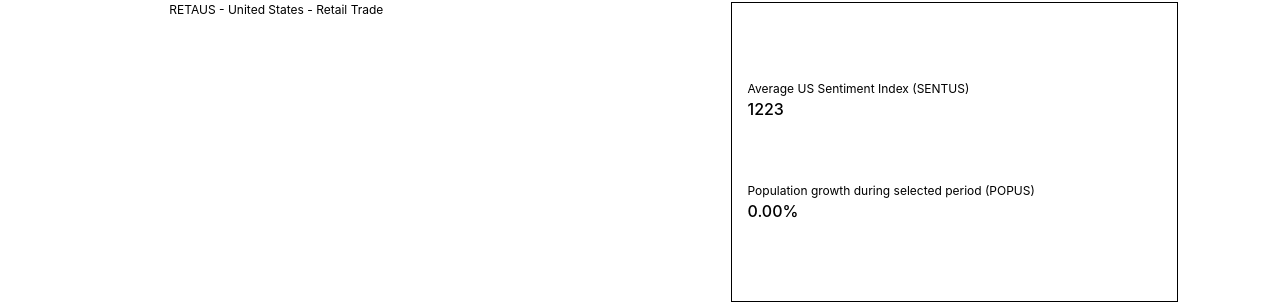
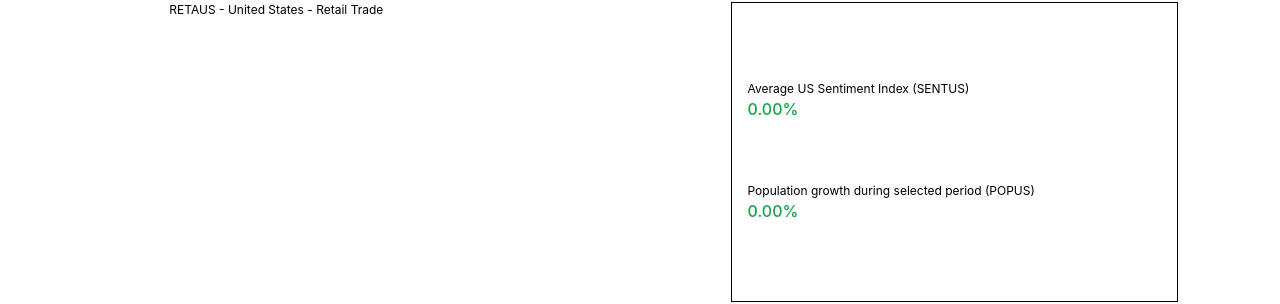
Before and after one commit to MaaviaAsghar4/economic-dashboard-app, a Next.js app: page / in a window 1280 px wide. Shown: the part 484-788 px from the top of the page. Built offline with nearby package versions, Linux system fonts and the light colour scheme; no server answers.

Commit message:
added sentus data

```diff
--- a/components/molucules/StatsContainer.tsx
+++ b/components/molucules/StatsContainer.tsx
@@ -9,7 +9,13 @@ const StatsContainer = ({ statsTitle, stats }: StatsContainerProps) => {
   return (
     <div>
       <p className="text-xs">{statsTitle}</p>
-      <h4 className="text-base font-medium">{stats}</h4>
+      <h4
+        className={`text-base font-medium ${
+          stats.includes("-") ? "text-red-600" : "text-green-600"
+        }`}
+      >
+        {stats}
+      </h4>
     </div>
   );
 };
--- a/components/template/MainContainer.tsx
+++ b/components/template/MainContainer.tsx
@@ -134,8 +134,27 @@ const MainContainer = ({
   };
 
   const getSENTUSData = async () => {
-    const result = await fetchData("SENTUS", toDateValue, fromDateValue);
-    console.log("SENTUS", result);
+    try {
+      const result = await fetchData("SENTUS", toDateValue, fromDateValue);
+      // return if data is not available
+      if (!result && !result?.data && result?.data?.dates.length) {
+        setSENTUSData(0);
+        return;
+      }
+
+      const sentusValues = result.data.values;
+      const sentusAtBeginning = sentusValues[0];
+      const sentusAtEnd = sentusValues.at(-1);
+      const sentusGrowthRate =
+        ((sentusAtEnd - sentusAtBeginning) / sentusAtBeginning) * 100;
+      if (isNaN(sentusGrowthRate)) {
+        setSENTUSData(0);
+        return;
+      }
+      setSENTUSData(sentusGrowthRate);
+    } catch (error) {
+      setSENTUSData(0);
+    }
   };
 
   const getPOPUSData = async () => {
@@ -153,6 +172,10 @@ const MainContainer = ({
       const populationGrowthRate =
         ((populationAtEnd - populationAtBeginning) / populationAtBeginning) *
         100;
+      if (isNaN(populationGrowthRate)) {
+        setPOPUSData(0);
+        return;
+      }
       setPOPUSData(populationGrowthRate);
     } catch (error) {
       setPOPUSData(0);
@@ -174,7 +197,7 @@ const MainContainer = ({
         <div className="w-3/4 mx-auto mt-6 p-4 h-full flex justify-evenly flex-col border border-black">
           <StatsContainer
             statsTitle="Average US Sentiment Index (SENTUS)"
-            stats={`1223`}
+            stats={`${SENTUSData.toFixed(2)}%`}
           />
           <StatsContainer
             statsTitle="Population growth during selected period (POPUS)"
```
